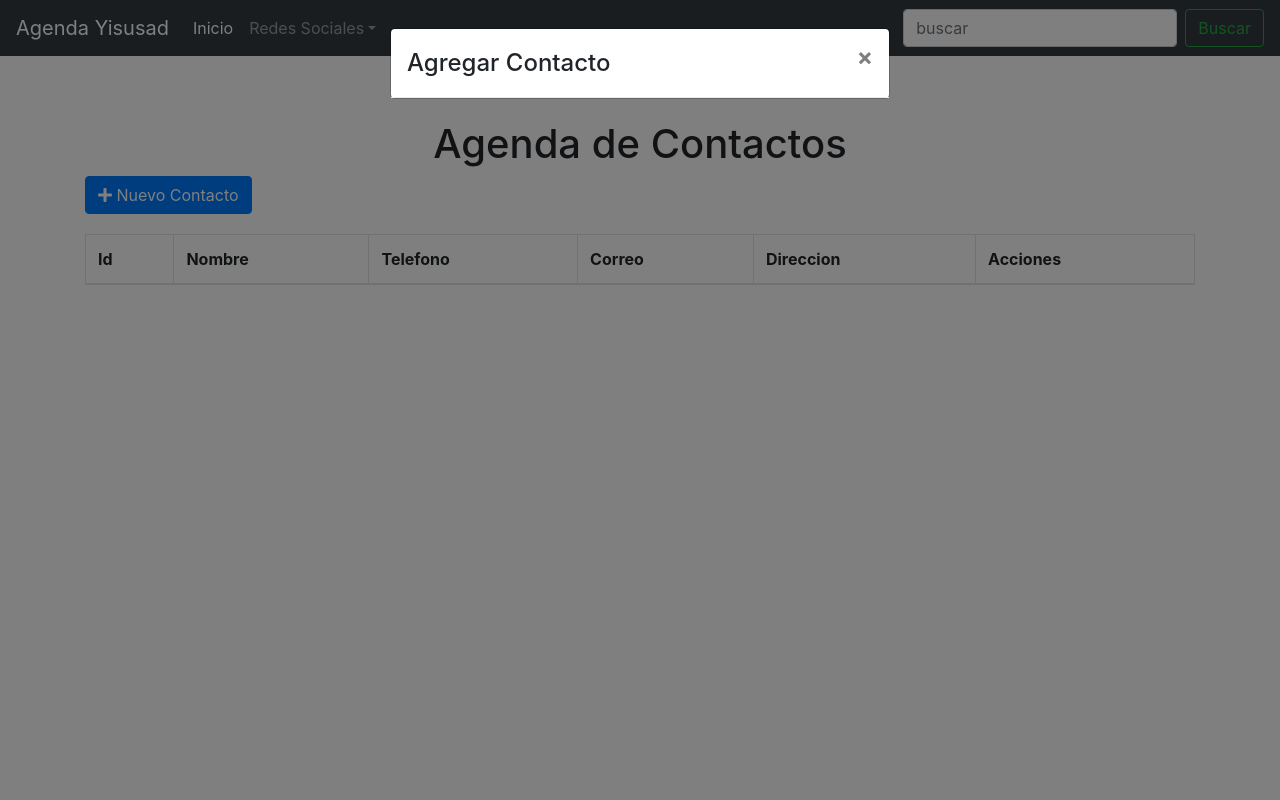
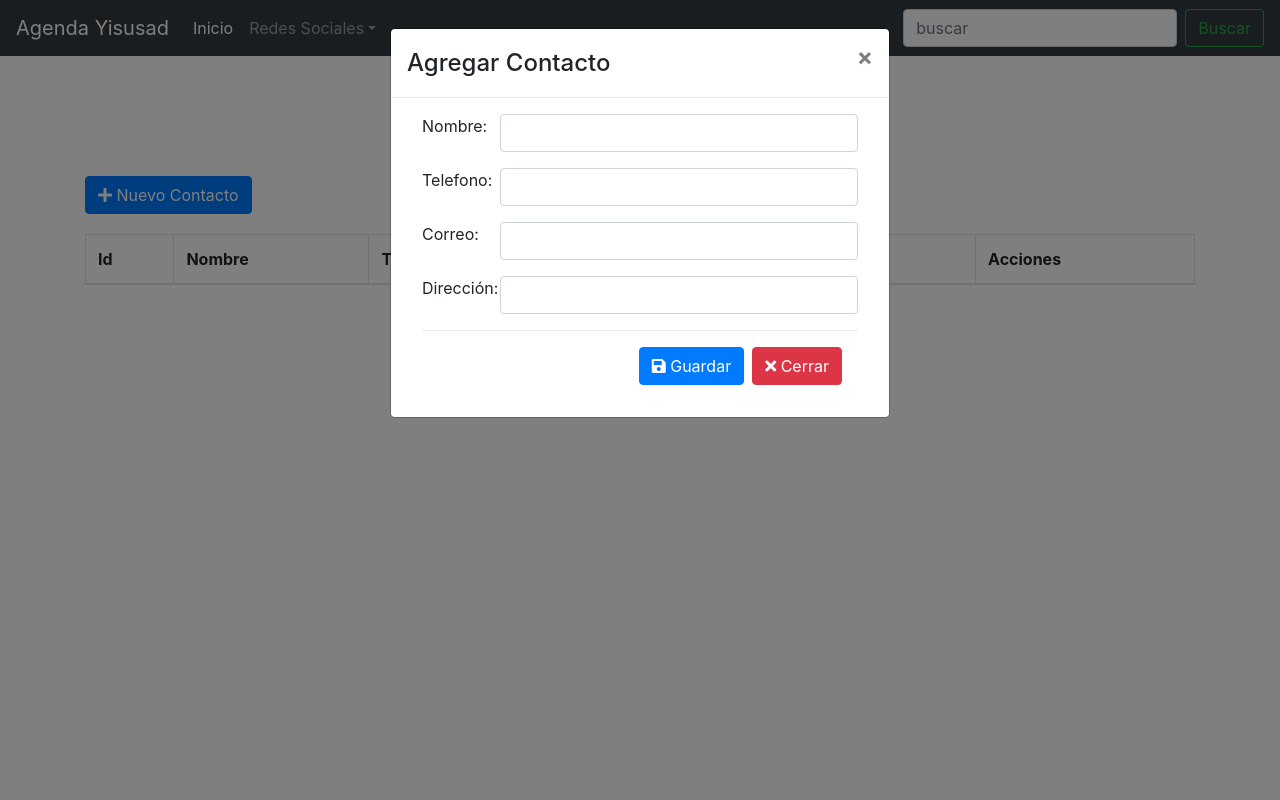
Before and after one commit to Yisusad/Agenda-Personal, a PHP site: page / in a window 1280 px wide, after a click on "Nuevo Contacto". Run offline with PHP 8.4, Linux system fonts and the light colour scheme; lists and menus that the app fills with data are empty; some libraries are stand-ins or nearby versions.

Commit message:
Se termino de crear el modal

```diff
--- a/openModal.php
+++ b/openModal.php
@@ -3,10 +3,55 @@
         <div class="modal-content">
             <div class="modal-header">
                 <center><h4 class="modal-title">Agregar Contacto</h4></center>
-                <button type="button" class="close" data-dismess="modal" aria-label="Close">
+                <button type="button" class="close" data-dismiss="modal" aria-label="Close">
                     <span aria-hidden="true">&times;</span>
                 </button>
             </div>
+            <div class="modal-body">
+                <div class="container-fluid">
+                    <form action="agregar.php" method="post">
+                        <div class="row form-group">
+                            <div class="col-sm-2">
+                                <label class="control-label">Nombre:</label>
+                            </div>
+                            <div class="col-sm-10">
+                                <input type="text" class="form-control" name="nombreContacto">
+                            </div>
+                        </div>
+                        <div class="row form-group">
+                            <div class="col-sm-2">
+                                <label class="control-label">Telefono:</label>
+                            </div>
+                            <div class="col-sm-10">
+                                <input type="tel" class="form-control" name="telefonoContacto">
+                            </div>
+                        </div>
+                        <div class="row form-group">
+                            <div class="col-sm-2">
+                                <label class="control-label">Correo:</label>
+                            </div>
+                            <div class="col-sm-10">
+                                <input type="email" class="form-control" name="emailContacto">
+                            </div>
+                        </div>
+                        <div class="row form-group">
+                            <div class="col-sm-2">
+                                <label class="control-label">Dirección:</label>
+                            </div>
+                            <div class="col-sm-10">
+                                <input type="text" class="form-control" name="direccionContacto">
+                            </div>
+                        </div>
+
+                     <div class="modal-footer">
+                        <button class="btn btn-primary" type="submit" name="guardar"><i class="fa fa-save"></i> Guardar</button>
+                        <button class="btn btn-danger" type="button" data-dismiss="modal"><i class="fa fa-times"></i> Cerrar</button></button>
+                     </div>
+
+                    </form>
+                </div>
+            </div>
         </div>
+
     </div>
 </div>
```
